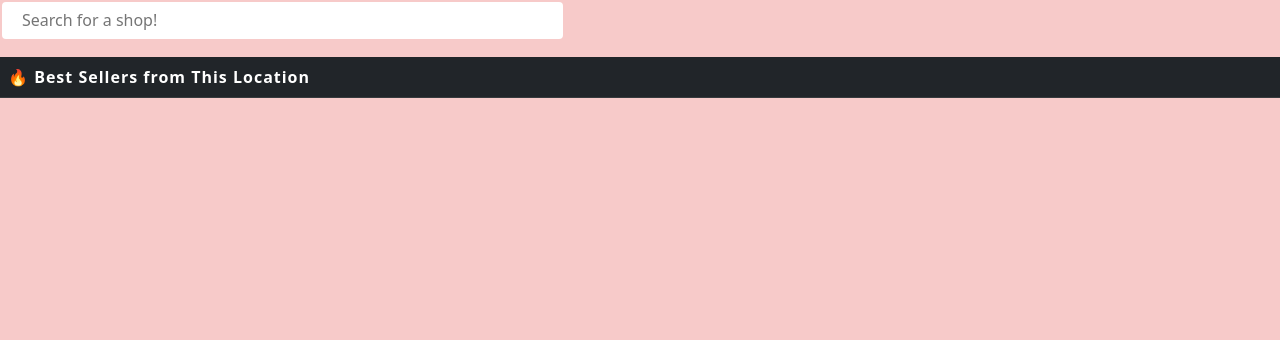
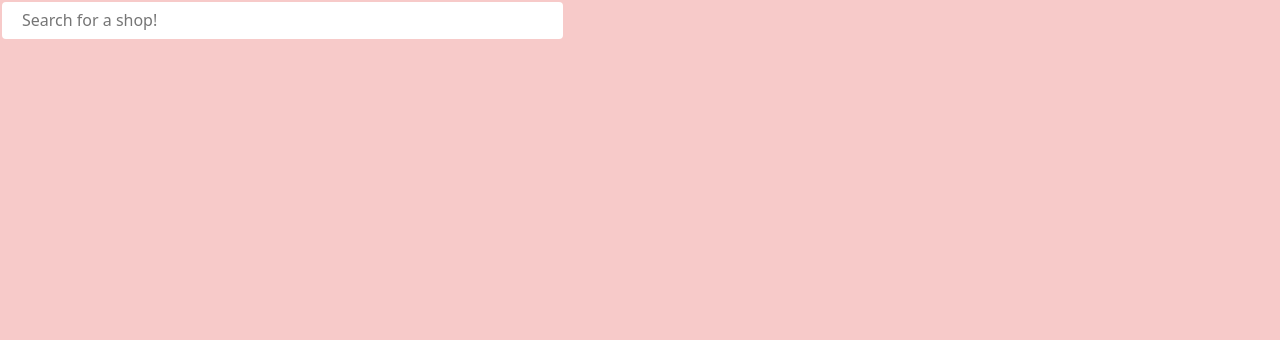
Before and after one commit to jr9597/squareHack, a Flask app: page / in a window 1280 px wide. Shown: the part 126-466 px from the top of the page. Run offline with Flask 2, Linux system fonts and the light colour scheme; data comes from the database, SQL or seed files in the repository; both versions use the stored data as it was after the commit; lists and menus that the app fills with data are empty.

Commit message:
minor_ui_update

```diff
--- a/app.py
+++ b/app.py
@@ -83,11 +83,8 @@ class Location(db.Model):
 @app.route('/', methods =['POST', 'GET'])
 def home():
 
-  print('1')
   if request.method == 'POST':
-    print('2')
     sellerLocationInfo = request.form['content']
-    print('3')
     print(sellerLocationInfo)
     return render_template('search.html', sellerLocationInfo = sellerLocationInfo)
   sellers = Seller.query.all()
--- a/templates/base.html
+++ b/templates/base.html
@@ -49,7 +49,7 @@
         {% for seller in sellers %}
         {% for location in seller.locations %}
         <li>
-            <form action = "{{ url_for('search') }}" method="POST"> <input type="text" value = "{{seller.name}} {{location.address_line_one}} {{location.city}} {{location.state}} {{location.postal_code}}" style="padding-right:3px" name="content" hidden> <P hidden>{{seller.name}} &#x1F525 {{location.address_line_one}} {{location.city}} {{location.state}} {{location.postal_code}}</P><input type="submit" class="btn btn-dark" style="border: 2px solid #ffffff" value="{{seller.name}} {{location.address_line_one}} {{location.city}} {{location.state}} {{location.postal_code}}"></form>
+            <form action = "{{ url_for('search') }}" method="POST"> <input type="text" value = "{{seller.name}} {{location.address_line_one}} {{location.city}} {{location.state}} {{location.postal_code}}" style="padding-right:3px" name="content" hidden> <P hidden>{{seller.name}} {{location.address_line_one}} {{location.city}} {{location.state}} {{location.postal_code}}</P><input type="submit" class="btn btn-light" style="border: 2px solid #ffffff" value="{{seller.name}} &#x1F525 {{location.address_line_one}} {{location.city}} {{location.state}} {{location.postal_code}}"></form>
         </li>
 
         {% endfor %}
--- a/templates/home.html
+++ b/templates/home.html
@@ -1,14 +1 @@
 {% extends 'base.html' %}
-
-
-
-{% block itemList %}
-<table class="table table-hover table-dark table-striped">
-    <thead>
-        <tr>
-            <!-- Your Columns HERE -->
-            <th scope="col">&#x1F525; Best Sellers from This Location</th>
-        </tr>
-    </thead>
-</table>
-{% endblock %}
```
Also changed, not shown: sellerinfo.db.
